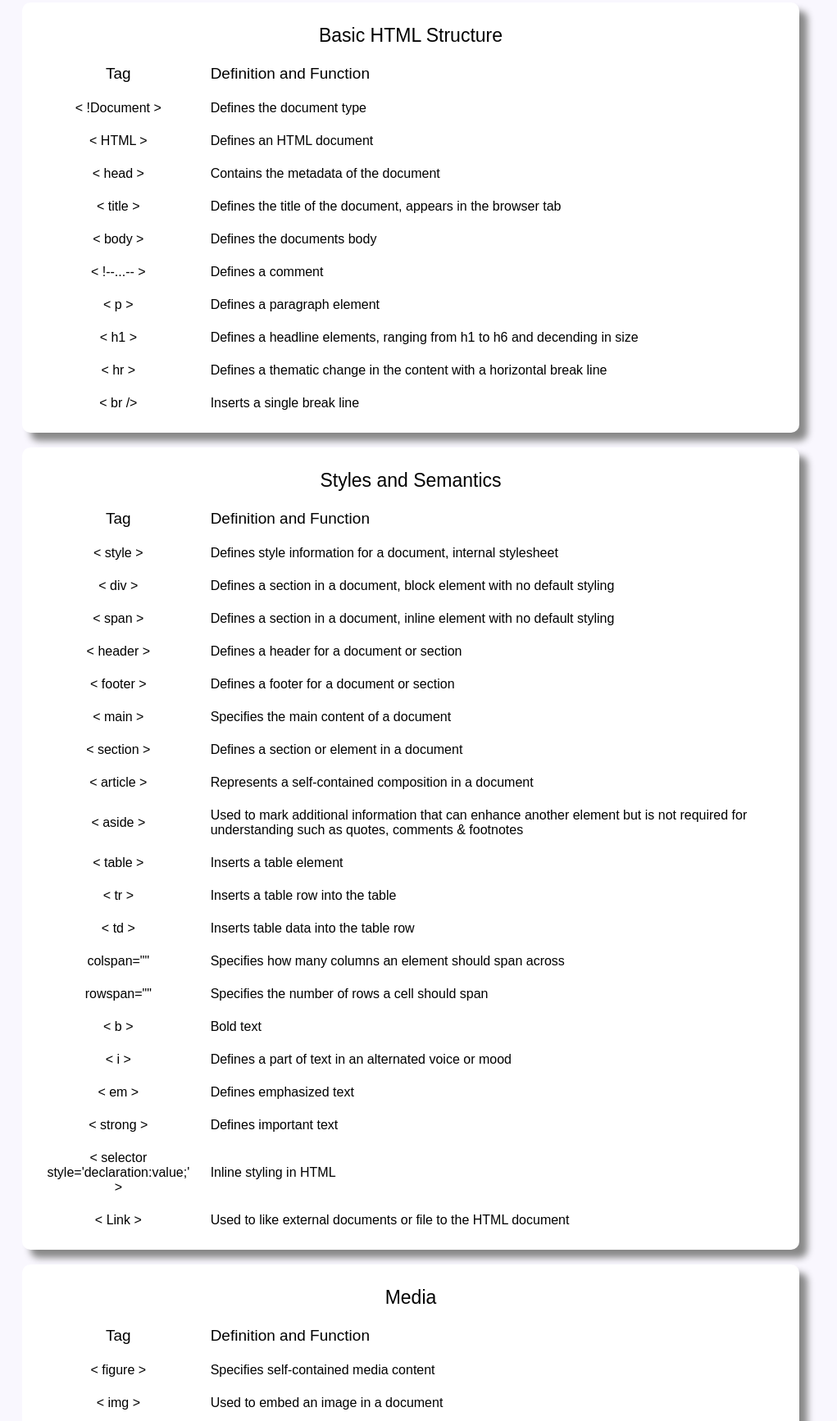
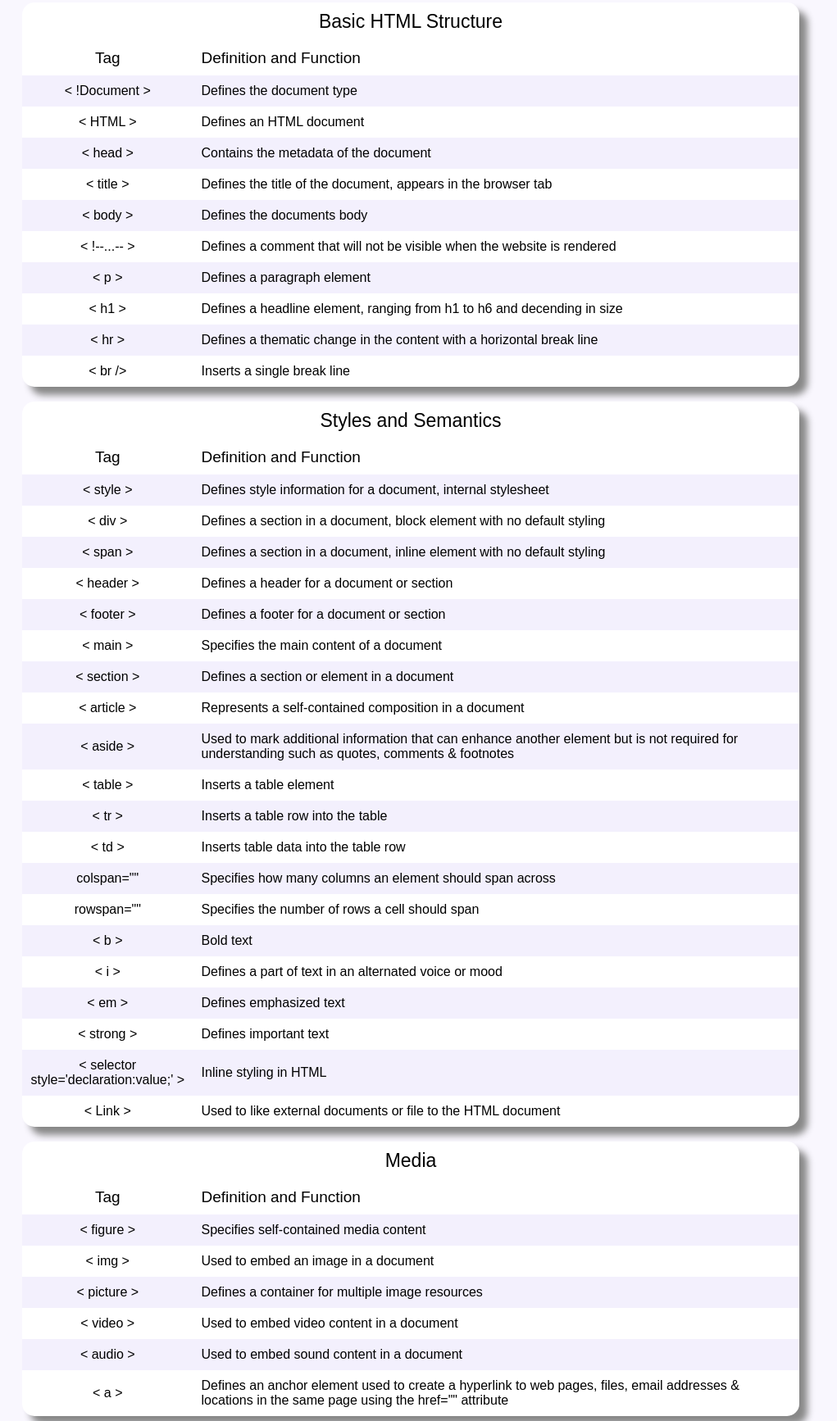
Before and after one commit to LeiaLL/HTML-Cheatsheet, a plain HTML site: page index.html in a window 1280 px wide. Shown: the part 149-1883 px from the top of the page at 82% size, without its empty margins (139-1160 px from the left). Drawn offline with Linux system fonts and the light colour scheme.

Commit message:
Added refined styling

```diff
--- a/index.html
+++ b/index.html
@@ -23,7 +23,7 @@
           </tr>
         </thead>
         <tbody>
-          <tr>
+          <tr class="highlight">
             <td class="tag">&lt !Document &gt</td>
             <td>Defines the document type</td>
           </tr>
@@ -31,7 +31,7 @@
             <td class="tag">&lt HTML &gt</td>
             <td>Defines an HTML document</td>
           </tr>
-          <tr>
+          <tr class="highlight">
             <td class="tag">&lt head &gt</td>
             <td>Contains the metadata of the document</td>
           </tr>
@@ -41,26 +41,29 @@
               Defines the title of the document, appears in the browser tab
             </td>
           </tr>
-          <tr>
+          <tr class="highlight">
             <td class="tag">&lt body &gt</td>
             <td>Defines the documents body</td>
           </tr>
           <tr>
             <td class="tag">&lt !--...-- &gt</td>
-            <td>Defines a comment</td>
+            <td>
+              Defines a comment that will not be visible when the website is
+              rendered
+            </td>
           </tr>
-          <tr>
+          <tr class="highlight">
             <td class="tag">&lt p &gt</td>
             <td>Defines a paragraph element</td>
           </tr>
           <tr>
             <td class="tag">&lt h1 &gt</td>
             <td>
-              Defines a headline elements, ranging from h1 to h6 and decending
-              in size
+              Defines a headline element, ranging from h1 to h6 and decending in
+              size
             </td>
           </tr>
-          <tr>
+          <tr class="highlight">
             <td class="tag">&lt hr &gt</td>
             <td>
               Defines a thematic change in the content with a horizontal break
@@ -87,7 +90,7 @@
           </tr>
         </thead>
         <tbody>
-          <tr>
+          <tr class="highlight">
             <td class="tag">&lt style &gt</td>
             <td>
               Defines style information for a document, internal stylesheet
@@ -100,7 +103,7 @@
               styling
             </td>
           </tr>
-          <tr>
+          <tr class="highlight">
             <td class="tag">&lt span &gt</td>
             <td>
               Defines a section in a document, inline element with no default
@@ -111,7 +114,7 @@
             <td class="tag">&lt header &gt</td>
             <td>Defines a header for a document or section</td>
           </tr>
-          <tr>
+          <tr class="highlight">
             <td class="tag">&lt footer &gt</td>
             <td>Defines a footer for a document or section</td>
           </tr>
@@ -119,7 +122,7 @@
             <td class="tag">&lt main &gt</td>
             <td>Specifies the main content of a document</td>
           </tr>
-          <tr>
+          <tr class="highlight">
             <td class="tag">&lt section &gt</td>
             <td>Defines a section or element in a document</td>
           </tr>
@@ -127,7 +130,7 @@
             <td class="tag">&lt article &gt</td>
             <td>Represents a self-contained composition in a document</td>
           </tr>
-          <tr>
+          <tr class="highlight">
             <td class="tag">&lt aside &gt</td>
             <td>
               Used to mark additional information that can enhance another
@@ -139,7 +142,7 @@
             <td class="tag">&lt table &gt</td>
             <td>Inserts a table element</td>
           </tr>
-          <tr>
+          <tr class="highlight">
             <td class="tag">&lt tr &gt</td>
             <td>Inserts a table row into the table</td>
           </tr>
@@ -147,7 +150,7 @@
             <td class="tag">&lt td &gt</td>
             <td>Inserts table data into the table row</td>
           </tr>
-          <tr>
+          <tr class="highlight">
             <td class="tag">colspan=""</td>
             <td>Specifies how many columns an element should span across</td>
           </tr>
@@ -155,7 +158,7 @@
             <td class="tag">rowspan=""</td>
             <td>Specifies the number of rows a cell should span</td>
           </tr>
-          <tr>
+          <tr class="highlight">
             <td class="tag">&lt b &gt</td>
             <td>Bold text</td>
           </tr>
@@ -163,7 +166,7 @@
             <td class="tag">&lt i &gt</td>
             <td>Defines a part of text in an alternated voice or mood</td>
           </tr>
-          <tr>
+          <tr class="highlight">
             <td class="tag">&lt em &gt</td>
             <td>Defines emphasized text</td>
           </tr>
@@ -171,7 +174,7 @@
             <td class="tag">&lt strong &gt</td>
             <td>Defines important text</td>
           </tr>
-          <tr>
+          <tr class="highlight">
             <td class="tag">&lt selector style='declaration:value;' &gt</td>
             <td>Inline styling in HTML</td>
           </tr>
@@ -197,7 +200,7 @@
           </tr>
         </thead>
         <tbody>
-          <tr>
+          <tr class="highlight">
             <td class="tag">&lt figure &gt</td>
             <td>Specifies self-contained media content</td>
           </tr>
@@ -205,7 +208,7 @@
             <td class="tag">&lt img &gt</td>
             <td>Used to embed an image in a document</td>
           </tr>
-          <tr>
+          <tr class="highlight">
             <td class="tag">&lt picture &gt</td>
             <td>Defines a container for multiple image resources</td>
           </tr>
@@ -213,7 +216,7 @@
             <td class="tag">&lt video &gt</td>
             <td>Used to embed video content in a document</td>
           </tr>
-          <tr>
+          <tr class="highlight">
             <td class="tag">&lt audio &gt</td>
             <td>Used to embed sound content in a document</td>
           </tr>
@@ -241,7 +244,7 @@
           </tr>
         </thead>
         <tbody>
-          <tr>
+          <tr class="highlight">
             <td class="tag">&lt ul &gt</td>
             <td>Defines an unordered list</td>
           </tr>
@@ -249,7 +252,7 @@
             <td class="tag">&lt ol &gt</td>
             <td>Defines an ordered list</td>
           </tr>
-          <tr>
+          <tr class="highlight">
             <td class="tag">&lt li &gt</td>
             <td>Defines a list item</td>
           </tr>
@@ -257,7 +260,7 @@
             <td class="tag">&lt dl &gt</td>
             <td>Defines a description list</td>
           </tr>
-          <tr>
+          <tr class="highlight">
             <td class="tag">&lt dt &gt</td>
             <td>Defines a term/name in a description list</td>
           </tr>
@@ -276,12 +279,12 @@
             <td colspan="2" class="tableHeading">Attributes</td>
           </tr>
           <tr class="tableLables">
-            <td class="tag">Type</td>
+            <td class="tag">Attribute</td>
             <td>Definition and Function</td>
           </tr>
         </thead>
         <tbody>
-          <tr>
+          <tr class="highlight">
             <td class="tag">class=""</td>
             <td>Specifies one or more class names for an HTML element</td>
           </tr>
@@ -292,7 +295,7 @@
               document
             </td>
           </tr>
-          <tr>
+          <tr class="highlight">
             <td class="tag">href=""</td>
             <td>Specifies the URL an element is linked to</td>
           </tr>
@@ -302,7 +305,9 @@
           </tr>
         </tbody>
       </table>
+
       <br />
+
       <table>
         <thead>
           <tr>
@@ -314,7 +319,7 @@
           </tr>
         </thead>
         <tbody>
-          <tr>
+          <tr class="highlight">
             <td class="tag">&lt form &gt</td>
             <td>
               Defines a section of a document containing normal content, markup,
@@ -328,7 +333,7 @@
               to accept data from the user
             </td>
           </tr>
-          <tr>
+          <tr class="highlight">
             <td class="tag">&lt textarea &gt</td>
             <td>Defines a multi-line text input control</td>
           </tr>
@@ -336,7 +341,7 @@
             <td class="tag">&lt button &gt</td>
             <td>Represents a clickable button</td>
           </tr>
-          <tr>
+          <tr class="highlight">
             <td class="tag">&lt select &gt</td>
             <td>Used to create a drop-down list</td>
           </tr>
@@ -344,7 +349,7 @@
             <td class="tag">&lt option &gt</td>
             <td>Used to define an item contained in a &ltselect&gt element</td>
           </tr>
-          <tr>
+          <tr class="highlight">
             <td class="tag">&lt lable &gt</td>
             <td>Used to define a caption for an element in an HTML form</td>
           </tr>
@@ -352,7 +357,7 @@
             <td class="tag">&lt map &gt</td>
             <td>Defines a client-side image map</td>
           </tr>
-          <tr>
+          <tr class="highlight">
             <td class="tag">&lt area &gt</td>
             <td>Defines an area inside an image map</td>
           </tr>
@@ -363,7 +368,7 @@
               JavaScript
             </td>
           </tr>
-          <tr>
+          <tr class="highlight">
             <td class="tag">&lt figcaption &gt</td>
             <td>Defines a caption for a &ltfigure&gt element</td>
           </tr>
--- a/src/style.css
+++ b/src/style.css
@@ -14,16 +14,24 @@ h1 {
 }
 
 table {
-  border-radius: 10px;
+  border-radius: 15px;
   box-shadow: 10px 10px 8px #888888;
   width: 75%;
   margin: 0 auto;
   padding: 15px;
   background-color: #fff;
+  border-collapse: collapse;
 }
 
 td {
   padding: 10px;
+}
+
+tbody tr {
+  transition: all 200ms ease-in-out;
+}
+tbody tr:hover {
+  background-color: #8164e973;
 }
 
 .tableHeading {
@@ -39,3 +47,7 @@ td {
   width: 22%;
   text-align: center;
 }
+
+.highlight {
+  background-color: #8164e918;
+}
```
